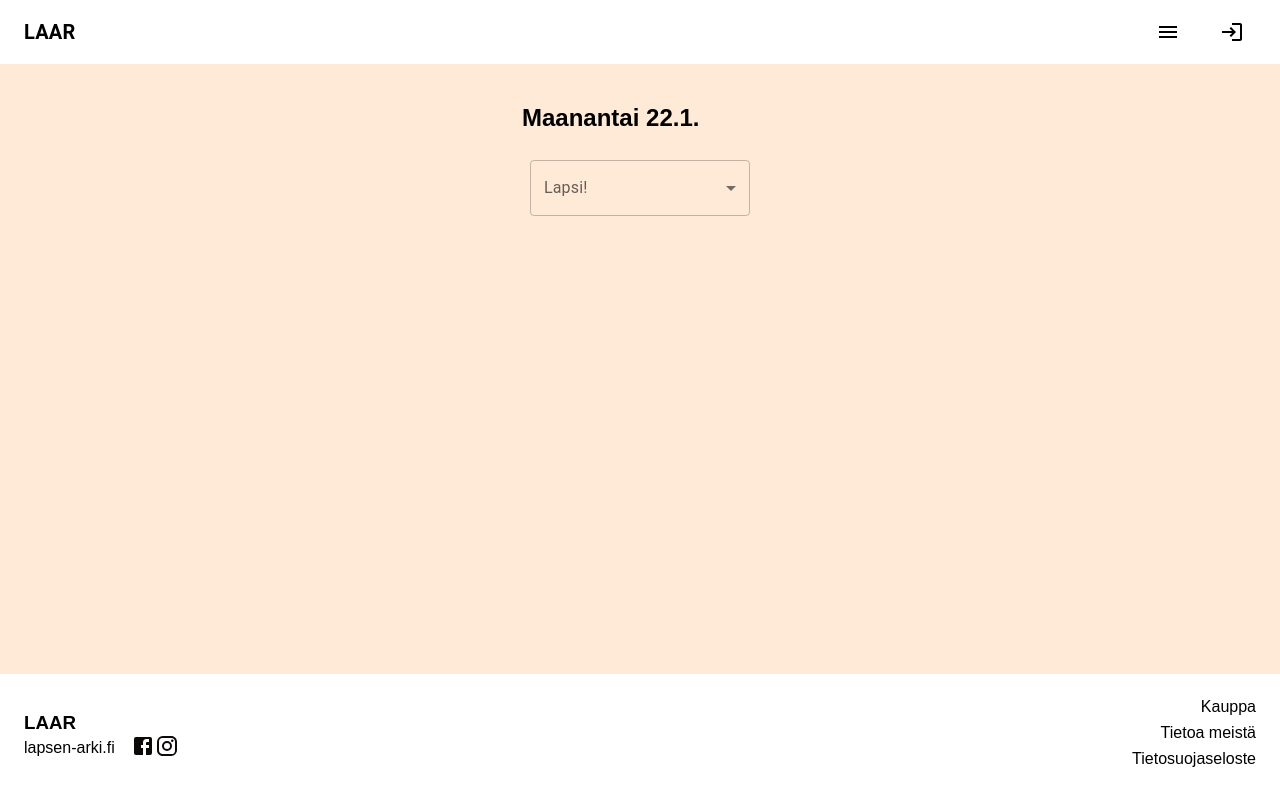
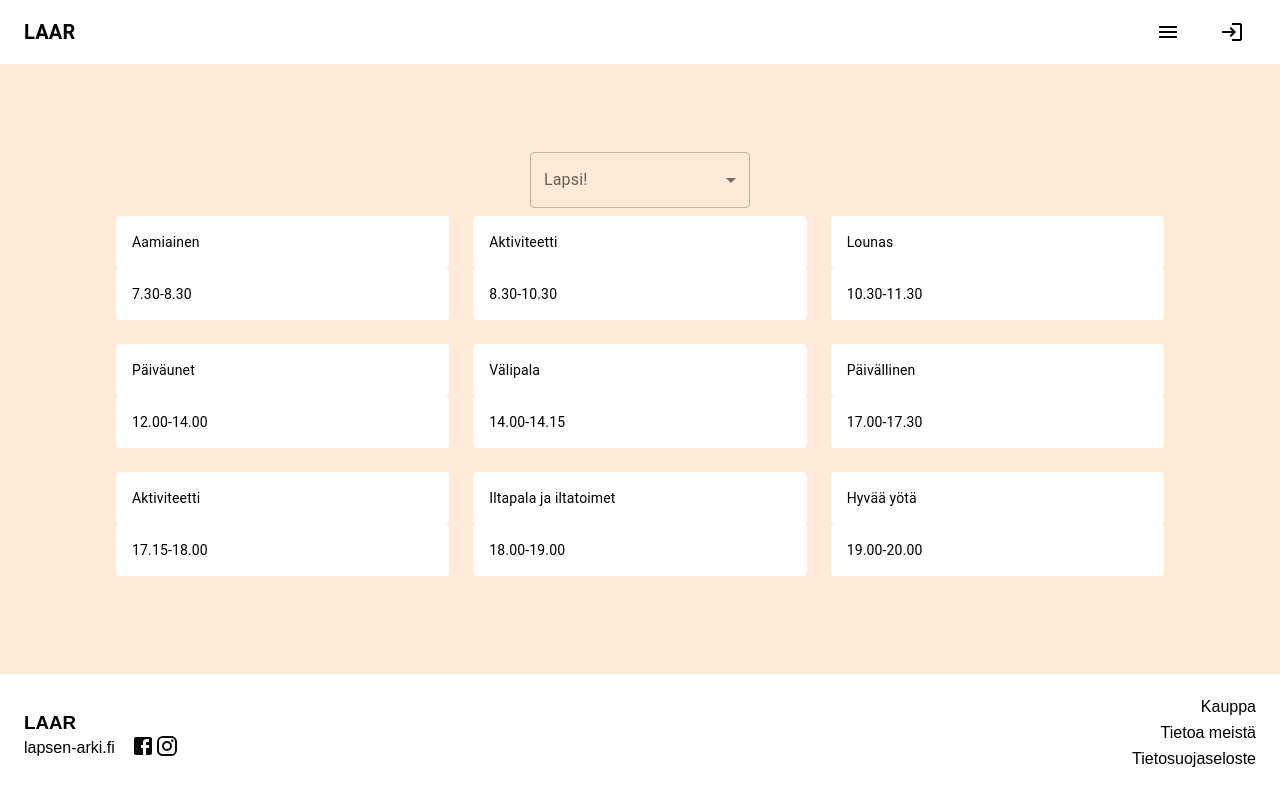
Before and after one commit to Lapsen-Arki/LAAR2, a React (Vite) app in the folder frontend/: page /timeblocking in a window 1280 px wide. Built offline with nearby package versions, Linux system fonts and the light colour scheme.

Commit message:
Adding grid + showing old events as well

```diff
--- a/frontend/package.json
+++ b/frontend/package.json
@@ -15,6 +15,7 @@
     "@fontsource/roboto": "^5.0.8",
     "@mui/icons-material": "^5.15.4",
     "@mui/material": "^5.15.4",
+    "@mui/system": "^5.15.6",
     "@mui/types": "^7.2.13",
     "@mui/x-date-pickers": "^6.19.0",
     "@types/react-router-dom": "^5.3.3",
--- a/frontend/src/views/TimeBlocking.tsx
+++ b/frontend/src/views/TimeBlocking.tsx
@@ -3,14 +3,14 @@ import { useState, useEffect } from 'react';
 import { tapahtumat, perhe } from '../services/helper';
 import { store } from '../main';
 import {
-  formattedTime,
-  weekdayDayMonthAsString
-} from '../components/dateTimeUtils';
-import {
   FormControl,
   InputLabel,
   Select,
-  MenuItem
+  MenuItem,
+  Box,
+  Grid,
+  Paper,
+  styled
 } from '@mui/material';
 
 const TimeBlock = () => {
@@ -18,6 +18,14 @@ const TimeBlock = () => {
   const [children, setChildren] = useState([]);
   const [selectedChild, setSelectedChild] = useState('');
   const [openChild, setOpenChild] = useState(false);
+
+  const Item = styled(Paper)(({ theme }) => ({
+		backgroundColor: theme.palette.mode === 'dark' ? '#1A2027' : '#fff',
+		...theme.typography.body2,
+		textAlign: 'left',
+		padding: theme.spacing(2),
+		color: theme.palette.text.secondary,
+	}));
 
   const handleChangeChild = (event) => {
     setSelectedChild(event.target.value);
@@ -43,9 +51,8 @@ const TimeBlock = () => {
     }, []);
 
   return (
-    <div>
-      <h2>{weekdayDayMonthAsString}</h2>
-      <div>
+    <div class="timeBlocking">
+      <div class="select">
       <FormControl sx={{ m: 1, minWidth: 220 }}>
         <InputLabel id="select-child">Lapsi!</InputLabel>
         <Select
@@ -63,69 +70,26 @@ const TimeBlock = () => {
           <MenuItem key={childKey} value={childKey}>
             {childKey}
           </MenuItem>
-        ))}
-
+          ))}
         </Select>
       </FormControl>
       </div>
-      {events.map((event, index) => {
-        const eventEndTime = Object.keys(event)[0];
-        if (eventEndTime > formattedTime) {
-          return (
-            <div key={index} className="input-group timeBlocking">
-              {Object.keys(event).map((key) => (
-                <div key={key}>
-                  {Object.entries(event[key]).map(([subKey, subValue]) => (
-                    <div key={subKey}>{subValue}</div>
-                  ))}
-                </div>
+
+      <Box sx={{ flexGrow: 1 }}>
+        <Grid container spacing={3}>
+          {events.map((event, index) => (
+            Object.keys(event).map((key) => (
+            <Grid item xs={12} md={4} key={key}>
+              {Object.entries(event[key]).map(([subKey, subValue]) => (
+                <Item key={subKey}>{subValue}</Item>
               ))}
-            </div>
-          );
-        } else {
-          return null;
-        }
-      })}
+            </Grid>
+            ))
+          ))}
+        </Grid>
+      </Box>
     </div>
   );
 };
 
-
 export default TimeBlock;
-
-/*
-import { createMeal } from '../reducers/mealReducer'
-import { useSelector, useDispatch } from 'react-redux'
-
-const MealBlock = () => {
-  const dispatch = useDispatch()
-  const meals = useSelector(state => state)
-
-  const addMeal = (event) => {
-    event.preventDefault()
-    const content = event.target.meal.value
-    event.target.meal.value = ''
-    dispatch(createMeal(content))
-  }
-
-  return (
-    <div>
-      <form onSubmit={addMeal}>
-        <input name="meal" />
-        <button type="submit">add</button>
-      </form>
-      <ul>
-        {meals.map(meal =>
-          <li
-            key={meal.id}
-            onClick={() => toggleImportance(meal.id)}
-          >
-            {meal.content} <strong>{meal.favorite ? 'favorite' : ''}</strong>
-          </li>
-        )}
-      </ul>
-    </div>
-  )
-}
-
-export default MealBlock*/
--- a/frontend/src/views/timeBlocking.css
+++ b/frontend/src/views/timeBlocking.css
@@ -1,10 +1,12 @@
-.input-group.timeBlocking {
+.timeBlocking {
     display: flex;
 	flex-direction: column;
 	align-items: center;
-    text-align: left;
-    background-color: white;
-    font-weight: lighter;
-    padding: 20px;
-    min-width: 250px;
+    text-align: center;
+    padding: 40px 100px 40px 100px;
 }
+
+.timeBlocking .select {
+    display: flex;
+	justify-content: flex-end !important;
+}
```
Also changed, not shown: 1 other file (tests, documents, lock files or other folders).
